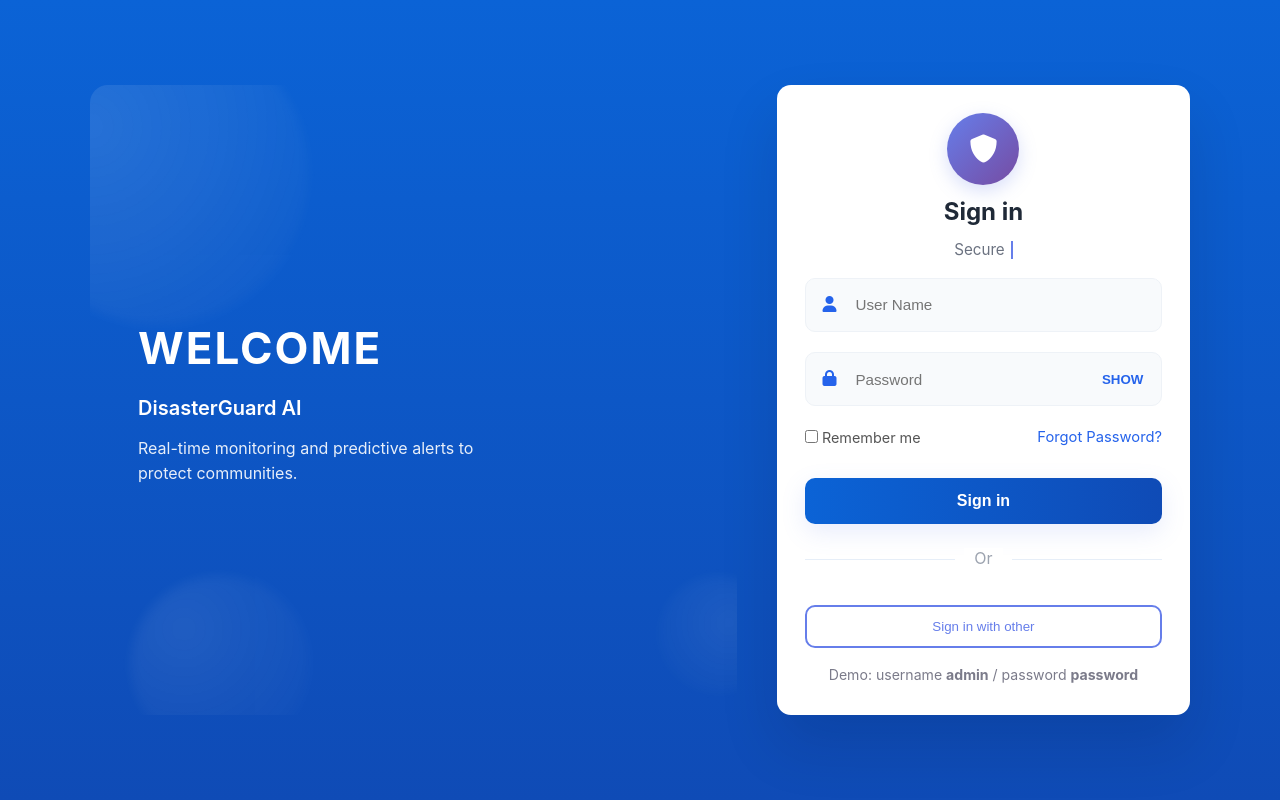
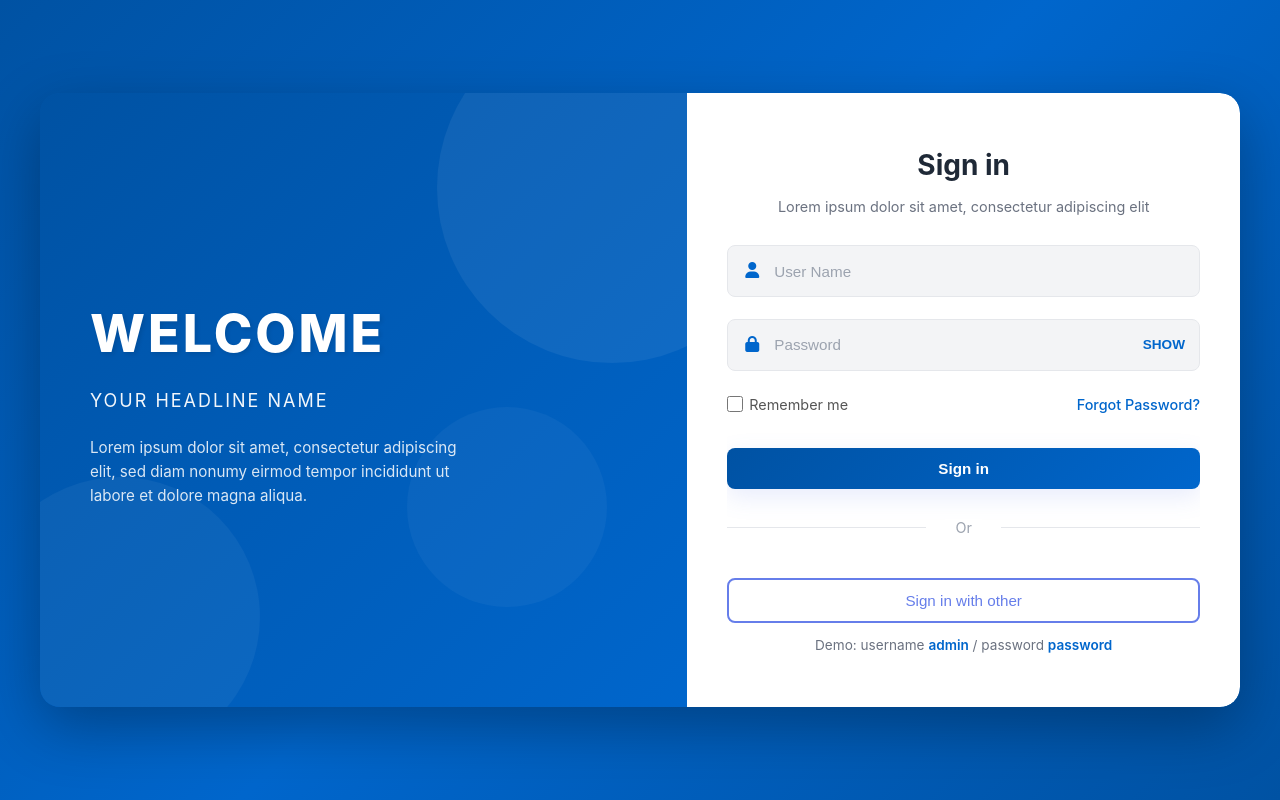
Before and after one commit to vivekmaddy16/Zero2One_AI-Based-Disaster-Early-Warning-Platform, a plain HTML site: page frontend/login.html in a window 1280 px wide. Drawn offline with Linux system fonts and the light colour scheme.

Commit message:
Update login page design with modern blue aesthetic

```diff
--- a/frontend/login.html
+++ b/frontend/login.html
@@ -13,8 +13,8 @@
             <section class="auth-left">
                 <div class="brand-large">
                     <h1>WELCOME</h1>
-                    <h3>DisasterGuard AI</h3>
-                    <p class="lead">Real-time monitoring and predictive alerts to protect communities.</p>
+                    <h3>YOUR HEADLINE NAME</h3>
+                    <p class="lead">Lorem ipsum dolor sit amet, consectetur adipiscing elit, sed diam nonumy eirmod tempor incididunt ut labore et dolore magna aliqua.</p>
                 </div>
                 <div class="decor-circles">
                     <div class="circle c1"></div>
@@ -26,9 +26,8 @@
             <section class="auth-right">
                 <div class="login-card">
                     <div class="login-top">
-                        <div class="logo-circle"><i class="fas fa-shield-alt"></i></div>
                         <h2>Sign in</h2>
-                        <p class="sub"><span id="typed" data-strings='["Secure access to the early warning dashboard","Real-time alerts & insights","Protecting communities with AI"]'></span><span class="type-cursor">&nbsp;</span></p>
+                        <p class="sub">Lorem ipsum dolor sit amet, consectetur adipiscing elit</p>
                     </div>
 
                     <form id="loginForm" class="login-form">
--- a/frontend/styles.css
+++ b/frontend/styles.css
@@ -524,47 +524,350 @@ body {
 .login-card { animation: fadeUp 0.6s ease both; }
 
 /* Two-column themed layout */
-.auth-viewport { min-height: 100vh; display: flex; align-items: center; justify-content: center; background: linear-gradient(180deg,#0b63d6 0%, #0f4bb6 100%); padding: 40px 20px; }
-.auth-wrap { width: 100%; max-width: 1100px; display: flex; gap: 40px; align-items: stretch; }
-.auth-left { flex: 1.2; position: relative; color: white; padding: 48px; border-radius: 18px; overflow: hidden; display: flex; align-items: center; }
-.auth-left .brand-large h1 { font-size: 44px; letter-spacing: 2px; margin: 0 0 8px; }
-.auth-left .brand-large h3 { font-size: 20px; margin: 0 0 12px; font-weight: 600; }
-.auth-left .brand-large .lead { color: rgba(255,255,255,0.9); max-width: 380px; }
-.decor-circles { position: absolute; inset: 0; pointer-events: none; }
-.decor-circles .circle { position: absolute; border-radius: 50%; filter: blur(6px); opacity: 0.95; }
-.decor-circles .c1 { width: 300px; height: 300px; background: radial-gradient(circle at 30% 30%, rgba(255,255,255,0.12), rgba(0,0,0,0)); left: -80px; top: -60px; transform: rotate(-10deg); }
-.decor-circles .c2 { width: 180px; height: 180px; background: radial-gradient(circle at 30% 30%, rgba(255,255,255,0.08), rgba(0,0,0,0)); left: 40px; bottom: -40px; }
-.decor-circles .c3 { width: 120px; height: 120px; background: radial-gradient(circle at 60% 40%, rgba(255,255,255,0.07), rgba(0,0,0,0)); right: -40px; bottom: 20px; }
+.auth-viewport {
+    min-height: 100vh;
+    display: flex;
+    align-items: center;
+    justify-content: center;
+    background: linear-gradient(135deg, #0052a3 0%, #0066cc 50%, #0052a3 100%);
+    padding: 20px;
+    position: relative;
+}
 
-.auth-right { flex: 0.9; display: flex; align-items: center; justify-content: center; }
-.auth-right .login-card { width: 100%; padding: 28px; border-radius: 14px; box-shadow: 0 30px 60px rgba(2,6,23,0.12); background: #ffffff; }
-.login-top { text-align: center; margin-bottom: 16px; }
-.login-top h2 { margin: 8px 0 6px; font-size: 1.5rem; color: #1f2937; }
-.login-top .sub { color: #6b7280; font-size: 0.95rem; }
+.auth-wrap {
+    width: 100%;
+    max-width: 1200px;
+    display: flex;
+    gap: 0;
+    align-items: stretch;
+    position: relative;
+    overflow: hidden;
+    border-radius: 20px;
+    min-height: 500px;
+    box-shadow: 0 20px 60px rgba(0, 0, 0, 0.3);
+}
 
-.input-group { display: flex; align-items: center; gap: 0.5rem; background: #f8fafc; border: 1px solid #eef2f7; padding: 0.5rem 0.6rem; border-radius: 10px; margin-bottom: 12px; }
-.input-group .icon { color: #2563eb; width: 28px; text-align: center; }
-.input-group input { border: none; outline: none; flex: 1; padding: 0.6rem 0.25rem; background: transparent; font-size: 0.95rem; }
-.password-group { position: relative; }
-.password-group .toggle-password { background: transparent; border: none; color: #2563eb; font-weight: 600; padding: 6px 8px; border-radius: 8px; cursor: pointer; }
+.auth-left {
+    flex: 1.1;
+    position: relative;
+    color: white;
+    padding: 60px 50px;
+    display: flex;
+    flex-direction: column;
+    justify-content: center;
+    background: linear-gradient(135deg, #0052a3 0%, #0066cc 100%);
+    border-radius: 20px 0 0 20px;
+    overflow: hidden;
+    z-index: 1;
+}
 
-.row.between { display:flex; justify-content: space-between; align-items: center; margin-bottom: 12px; }
-.remember { font-size: 0.92rem; color: #6b7280; }
-.forgot { font-size: 0.92rem; color: #2563eb; text-decoration: none; }
+.auth-left .brand-large h1 {
+    font-size: 52px;
+    letter-spacing: 3px;
+    margin: 0 0 12px;
+    font-weight: 800;
+    text-shadow: 2px 2px 4px rgba(0,0,0,0.1);
+}
 
-.btn-primary.big { width: 100%; background: linear-gradient(90deg,#0b63d6,#0f4bb6); color: white; border: none; padding: 14px 18px; border-radius: 10px; font-weight: 700; font-size: 1rem; cursor: pointer; }
-.btn-outline { width: 100%; margin-top: 12px; padding: 12px; border-radius: 10px; border: 1px solid #d1d5db; background: white; cursor: pointer; }
+.auth-left .brand-large h3 {
+    font-size: 18px;
+    margin: 0 0 20px;
+    font-weight: 400;
+    text-transform: uppercase;
+    letter-spacing: 2px;
+    opacity: 0.95;
+}
 
-.divider { text-align: center; margin: 14px 0; position: relative; }
-.divider::before, .divider::after { content: ''; height: 1px; background: #e6eef8; position: absolute; top: 50%; width: 42%; }
-.divider::before { left: 0; }
-.divider::after { right: 0; }
-.divider span { background: white; padding: 0 10px; color: #9ca3af; }
+.auth-left .brand-large .lead {
+    color: rgba(255,255,255,0.85);
+    max-width: 380px;
+    line-height: 1.6;
+    font-size: 0.95rem;
+}
+
+.decor-circles {
+    position: absolute;
+    inset: 0;
+    pointer-events: none;
+}
+
+.decor-circles .circle {
+    position: absolute;
+    border-radius: 50%;
+    opacity: 0.8;
+}
+
+.decor-circles .c1 {
+    width: 350px;
+    height: 350px;
+    background: rgba(255, 255, 255, 0.08);
+    right: -100px;
+    top: -80px;
+}
+
+.decor-circles .c2 {
+    width: 280px;
+    height: 280px;
+    background: rgba(255, 255, 255, 0.06);
+    left: -60px;
+    bottom: -50px;
+}
+
+.decor-circles .c3 {
+    width: 200px;
+    height: 200px;
+    background: rgba(255, 255, 255, 0.05);
+    right: 80px;
+    bottom: 100px;
+}
+
+.auth-right {
+    flex: 0.95;
+    display: flex;
+    align-items: center;
+    justify-content: center;
+    background: white;
+    border-radius: 0 20px 20px 0;
+    padding: 50px 40px;
+}
+
+.auth-right .login-card {
+    width: 100%;
+    padding: 0;
+    border-radius: 0;
+    box-shadow: none;
+    background: transparent;
+}
+
+.login-top {
+    text-align: center;
+    margin-bottom: 28px;
+}
+
+.login-top h2 {
+    margin: 0 0 8px;
+    font-size: 28px;
+    color: #1f2937;
+    font-weight: 700;
+}
+
+.login-top .sub {
+    color: #6b7280;
+    font-size: 0.9rem;
+    line-height: 1.5;
+}
+
+.input-group {
+    display: flex;
+    align-items: center;
+    gap: 12px;
+    background: #f3f4f6;
+    border: 1.5px solid #e5e7eb;
+    padding: 12px 14px;
+    border-radius: 8px;
+    margin-bottom: 14px;
+    transition: all 0.3s ease;
+}
+
+.input-group:hover {
+    border-color: #0066cc;
+    background: #f0f4ff;
+}
+
+.input-group:focus-within {
+    border-color: #0066cc;
+    background: #f0f4ff;
+    box-shadow: 0 0 0 3px rgba(0, 102, 204, 0.1);
+}
+
+.input-group .icon {
+    color: #0066cc;
+    width: 20px;
+    text-align: center;
+    font-size: 16px;
+}
+
+.input-group input {
+    border: none;
+    outline: none;
+    flex: 1;
+    padding: 0;
+    background: transparent;
+    font-size: 0.95rem;
+    color: #1f2937;
+}
+
+.input-group input::placeholder {
+    color: #9ca3af;
+}
+
+.password-group {
+    position: relative;
+}
+
+.password-group .toggle-password {
+    background: transparent;
+    border: none;
+    color: #0066cc;
+    font-weight: 600;
+    padding: 0;
+    border-radius: 0;
+    cursor: pointer;
+    font-size: 0.85rem;
+}
+
+.row.between {
+    display: flex;
+    justify-content: space-between;
+    align-items: center;
+    margin-bottom: 16px;
+}
+
+.remember {
+    font-size: 0.9rem;
+    color: #374151;
+    display: flex;
+    align-items: center;
+    gap: 6px;
+    cursor: pointer;
+}
+
+.remember input[type="checkbox"] {
+    width: 16px;
+    height: 16px;
+    cursor: pointer;
+    accent-color: #0066cc;
+}
+
+.forgot {
+    font-size: 0.9rem;
+    color: #0066cc;
+    text-decoration: none;
+    font-weight: 500;
+    transition: color 0.2s;
+}
+
+.forgot:hover {
+    color: #0052a3;
+    text-decoration: underline;
+}
+
+.btn-primary.big {
+    width: 100%;
+    background: linear-gradient(135deg, #0052a3 0%, #0066cc 100%);
+    color: white;
+    border: none;
+    padding: 12px 16px;
+    border-radius: 8px;
+    font-weight: 600;
+    font-size: 0.95rem;
+    cursor: pointer;
+    transition: all 0.3s ease;
+    text-transform: none;
+}
+
+.btn-primary.big:hover {
+    transform: translateY(-2px);
+    box-shadow: 0 8px 20px rgba(0, 102, 204, 0.3);
+}
+
+.btn-primary.big:active {
+    transform: translateY(0);
+    box-shadow: 0 4px 12px rgba(0, 102, 204, 0.2);
+}
+
+.btn-outline {
+    width: 100%;
+    margin-top: 12px;
+    padding: 12px;
+    border-radius: 8px;
+    border: 1.5px solid #d1d5db;
+    background: white;
+    cursor: pointer;
+    font-weight: 500;
+    font-size: 0.95rem;
+    color: #374151;
+    transition: all 0.3s ease;
+}
+
+.btn-outline:hover {
+    border-color: #0066cc;
+    color: #0066cc;
+    background: #f0f4ff;
+}
+
+.btn-outline:active {
+    transform: translateY(1px);
+}
+
+.divider {
+    text-align: center;
+    margin: 18px 0;
+    position: relative;
+}
+
+.divider::before, .divider::after {
+    content: '';
+    height: 1px;
+    background: #e5e7eb;
+    position: absolute;
+    top: 50%;
+    width: 42%;
+}
+
+.divider::before {
+    left: 0;
+}
+
+.divider::after {
+    right: 0;
+}
+
+.divider span {
+    background: white;
+    padding: 0 10px;
+    color: #9ca3af;
+    font-size: 0.9rem;
+}
+
+.login-note {
+    color: #6b7280;
+    font-size: 0.85rem;
+    margin-top: 12px;
+    text-align: center;
+}
+
+.login-note strong {
+    color: #0066cc;
+    font-weight: 600;
+}
 
 @media (max-width: 900px) {
-    .auth-wrap { flex-direction: column-reverse; max-width: 620px; }
-    .auth-left { display: none; }
-    .auth-right { flex: 1; }
+    .auth-wrap {
+        flex-direction: column-reverse;
+        max-width: 500px;
+        border-radius: 20px;
+    }
+
+    .auth-left {
+        display: flex;
+        border-radius: 20px 20px 0 0;
+        padding: 40px 30px;
+        min-height: 250px;
+    }
+
+    .auth-left .brand-large h1 {
+        font-size: 36px;
+    }
+
+    .auth-right {
+        border-radius: 0 0 20px 20px;
+        padding: 30px 20px;
+    }
+
+    .auth-right .login-card {
+        padding: 0;
+    }
 }
 
 .status-indicator.critical {
```
